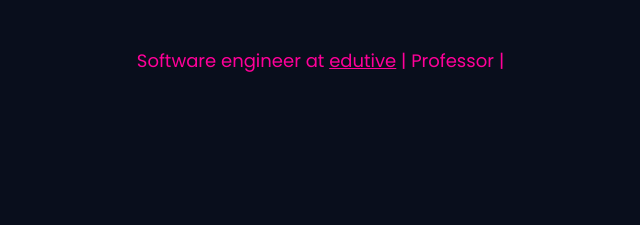
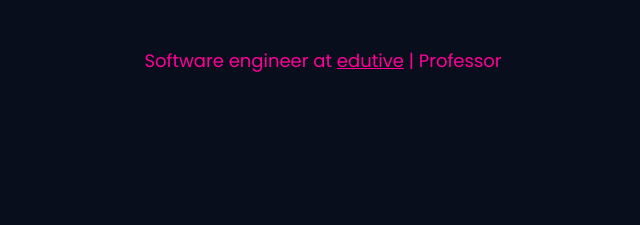
Before and after one commit to juanpabloceliz/juanpabloceliz.github.io, a plain HTML site: page index.html in a window 1280 px wide. Shown: the part 307-532 px from the top of the page, 317-957 px from the left. Drawn offline with Linux system fonts and the light colour scheme.

Commit message:
Update index.html

```diff
--- a/index.html
+++ b/index.html
@@ -35,7 +35,6 @@
           <a href="https://edutive.co" target="_blank">edutive</a>
           | Professor
         </h3>
-        <h3 class="divider">|</h3>
       </section>
     </main>
     <footer>
```
